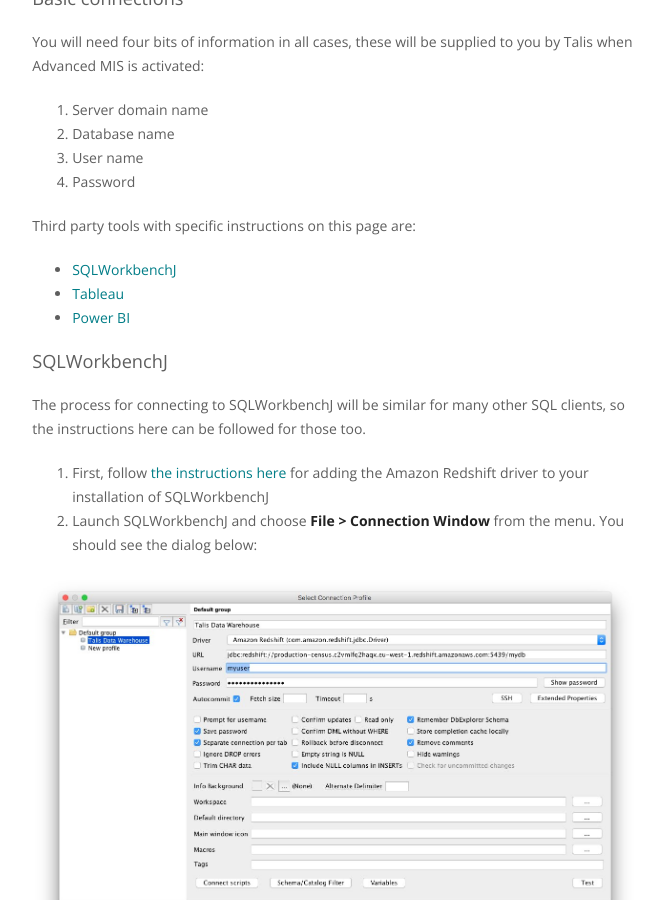
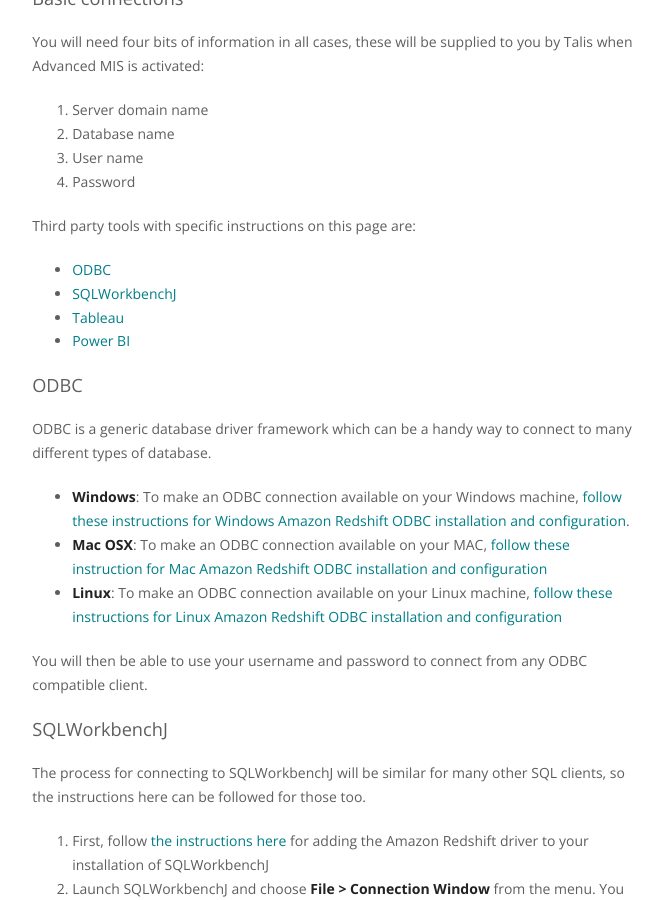
Before and after one commit to techfromsage/advanced-mis, a Jekyll site: the page built from topics/connecting.md, in a window 1280 px wide and 900 px high, scrolled down 1156 px. Shown: the whole window, without its empty margins (468-1131 px from the left). Built offline with Jekyll 4.4.1, drawn with Linux system fonts in a browser that asks for light colours; some of the changed text lies outside the part shown.

Commit message:
Add ODBC info

```diff
--- a/topics/connecting.md
+++ b/topics/connecting.md
@@ -38,9 +38,20 @@ You will need four bits of information in all cases, these will be supplied to y
 
 Third party tools with specific instructions on this page are:
 
+* [ODBC](#odbc)
 * [SQLWorkbenchJ](#sqlworkbenchj)
 * [Tableau](#tableau)
 * [Power BI](#power-bi)
+
+### ODBC
+
+ODBC is a generic database driver framework which can be a handy way to connect to many different types of database.
+
+* __Windows__: To make an ODBC connection available on your Windows machine, [follow these instructions for Windows Amazon Redshift ODBC installation and configuration](https://docs.aws.amazon.com/redshift/latest/mgmt/install-odbc-driver-windows.html).
+* __Mac OSX__: To make an ODBC connection available on your MAC, [follow these instruction for Mac Amazon Redshift ODBC installation and configuration](https://docs.aws.amazon.com/redshift/latest/mgmt/install-odbc-driver-mac.html)
+* __Linux__:   To make an ODBC connection available on your Linux machine, [follow these instructions for Linux Amazon Redshift ODBC installation and configuration](https://docs.aws.amazon.com/redshift/latest/mgmt/install-odbc-driver-linux.html)
+
+You will then be able to use your username and password to connect from any ODBC compatible client.
 
 ### SQLWorkbenchJ
 
@@ -94,7 +105,15 @@ You will have the option to create a connection as a Direct Query or Import conn
 * Import — Use this option if you plan to publish dataset to the Power Bi Online Service. This is the default and Microsoft recommended way to connect in Power BI as it uses the underlying Power BI data engine.
 * Direct Query — Use this option if you want to get live data on the desktop client only, or if you have an on premise Power BI gateway setup (see below). [Read more about Direct Query](https://docs.microsoft.com/en-us/power-bi/desktop-use-directquery).
 
-Microsoft details [how to connect to a Redshift source](https://docs.microsoft.com/en-us/power-bi/desktop-connect-redshift).
+##### Native Power BI
+Microsoft details [how to connect to a Redshift source](https://docs.microsoft.com/en-us/power-bi/desktop-connect-redshift). This info uses the default Power BI Redshift connector and does NOT support customer queries.
+
+##### Using ODBC Driver
+You can also use an ODBC connection if you want to be able to run arbitrary SQL queries against your Advanced MIS database.
+To make an ODBC connection available on your Windows machine, [follow these instructions](https://docs.aws.amazon.com/redshift/latest/mgmt/install-odbc-driver-windows.html).
+You will then be able to select ODBC as the data source in Power BI.  In the Advanced options you can enter the SQL query that you wish to run.
+
+These kind of connections will always be 'import' queries and data will need to be refreshed using the Power BI Desktop client.
 
 #### Power BI Service
 
```
